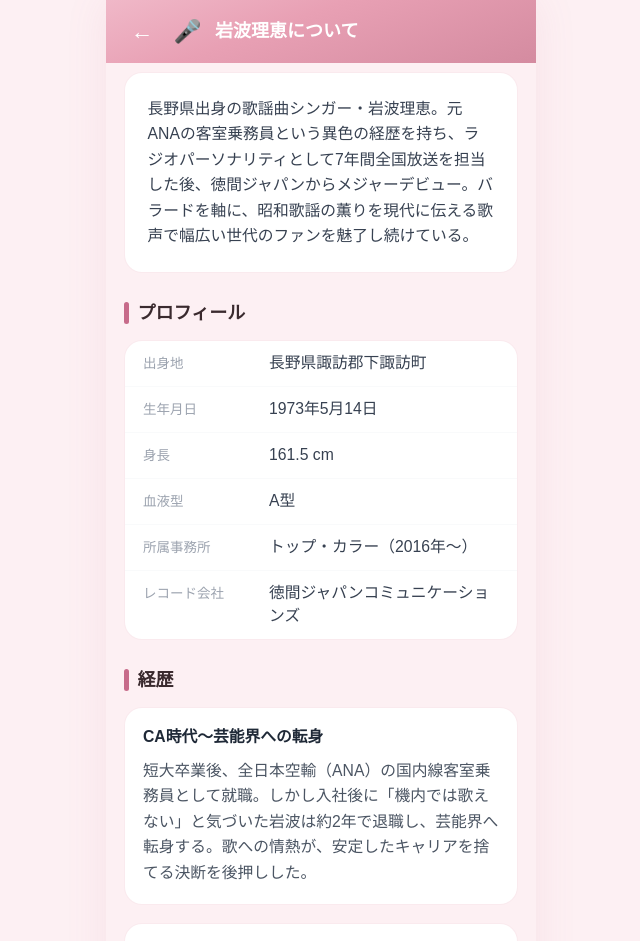
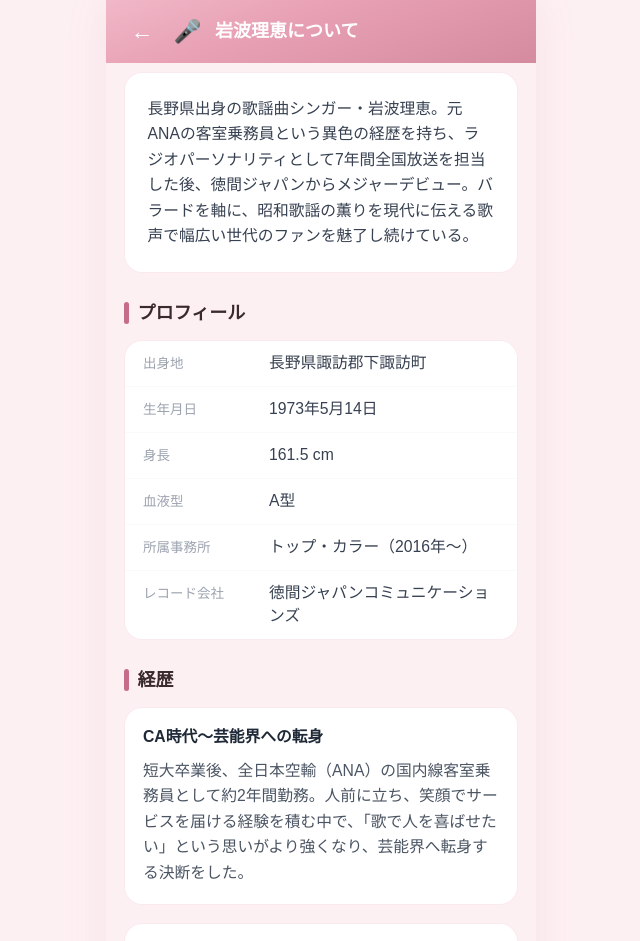
Before and after one commit to cw-satou/rie-iwanami, a Next.js app: page /about in a window 1280 px wide. Shown: the top 941 px of the page, without its empty margins (319-959 px from the left). Built offline with nearby package versions, Linux system fonts and the light colour scheme; a web font is replaced by a local one.

Commit message:
fix: CA時代の記述を前向きな表現に修正
Co-Authored-By: Claude Sonnet 4.6 <noreply@anthropic.com>

```diff
--- a/app/about/page.tsx
+++ b/app/about/page.tsx
@@ -34,7 +34,7 @@ export default function AboutPage() {
 
             <Card title="CA時代〜芸能界への転身">
               <p>
-                短大卒業後、全日本空輸（ANA）の国内線客室乗務員として就職。しかし入社後に「機内では歌えない」と気づいた岩波は約2年で退職し、芸能界へ転身する。歌への情熱が、安定したキャリアを捨てる決断を後押しした。
+                短大卒業後、全日本空輸（ANA）の国内線客室乗務員として約2年間勤務。人前に立ち、笑顔でサービスを届ける経験を積む中で、「歌で人を喜ばせたい」という思いがより強くなり、芸能界へ転身する決断をした。
               </p>
             </Card>
 
```
